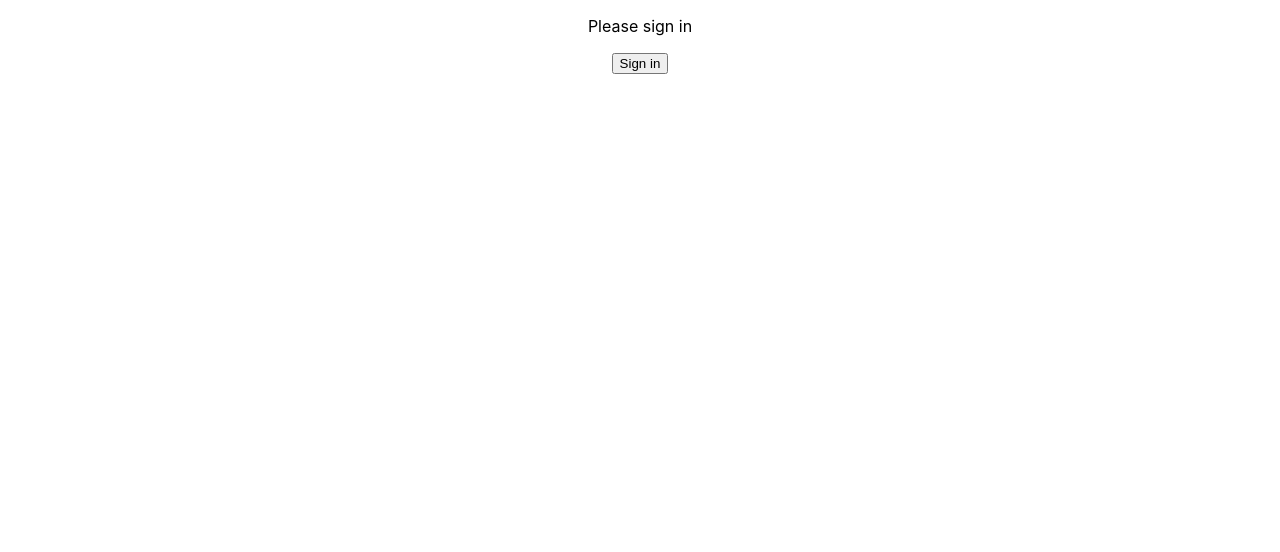
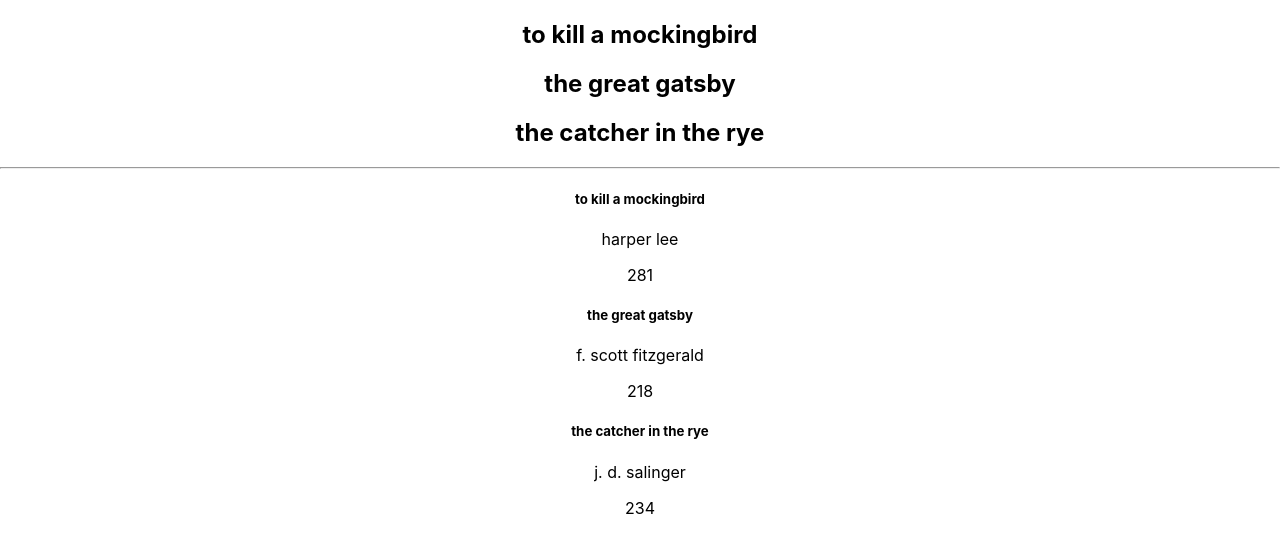
Before and after one commit to fredboys/react, a React (Create React App) app in the folder my-app/: page / in a window 1280 px wide. Shown: the top 552 px of the page. Built offline with nearby package versions, Linux system fonts and the light colour scheme.

Commit message:
map method rendering list

```diff
--- a/my-app/src/App.js
+++ b/my-app/src/App.js
@@ -11,7 +11,8 @@
 // import ConditionalRenderingClass from './components/ConditionalRenderingClass';
 // import ConditionalRenderingFunctional from './components/ConditionalRenderingFunctional';
 // import NestingComponent from './components/NestingComponents';
-import MethodsAsPropsParent from './components/MethodsAsPropsParent';
+// import MethodsAsPropsParent from './components/MethodsAsPropsParent';
+import RenderingLists from './components/RenderingLists';
 
 
 function App() {
@@ -28,7 +29,8 @@
       {/* <ConditionalRenderingClass />
       <ConditionalRenderingFunctional connected={true}/> */}
       {/* <NestingComponent /> */}
-      <MethodsAsPropsParent />
+      {/* <MethodsAsPropsParent /> */}
+      <RenderingLists />
     </div>
   );
 }
--- /dev/null
+++ b/my-app/src/components/Book.js
@@ -0,0 +1,16 @@
+import React from 'react'
+
+function Book(props) {
+const book = props.book
+  return (
+    <div>
+        <div>
+            <h5>{book.title}</h5>
+            <p>{book.author}</p>
+            <p>{book.pages}</p>
+        </div>
+    </div>
+  )
+}
+
+export default Book
--- /dev/null
+++ b/my-app/src/components/RenderingLists.js
@@ -0,0 +1,55 @@
+import React from 'react'
+import Book from './Book'
+
+function RenderingLists() {
+    const bookList = [
+        'to kill a mockingbird',
+        'the great gatsby',
+        'the catcher in the rye'
+    ]
+
+    const books = [
+        {
+            title: 'to kill a mockingbird',
+            author: 'harper lee',
+            pages: 281
+        },
+        {
+            title: 'the great gatsby',
+            author: 'f. scott fitzgerald',
+            pages: 218
+        },
+        {
+            title: 'the catcher in the rye',
+            author: 'j. d. salinger',
+            pages: 234
+        }
+    ]
+
+  return (
+    <div>
+        {bookList.map(book => {
+            return <h2>{book}</h2>
+        })}
+        <hr />
+        {/* {
+            books.map(book => {
+                return (
+                    <div>
+                        <h5>{book.title}</h5>
+                        <p>{book.author}</p>
+                        <p>{book.pages}</p>
+                    </div>
+                )
+            })
+        } */}
+        {
+            books.map(book => {
+                return <Book book={book} />
+            })
+        }
+    </div>
+  )
+}
+
+export default RenderingLists
```
